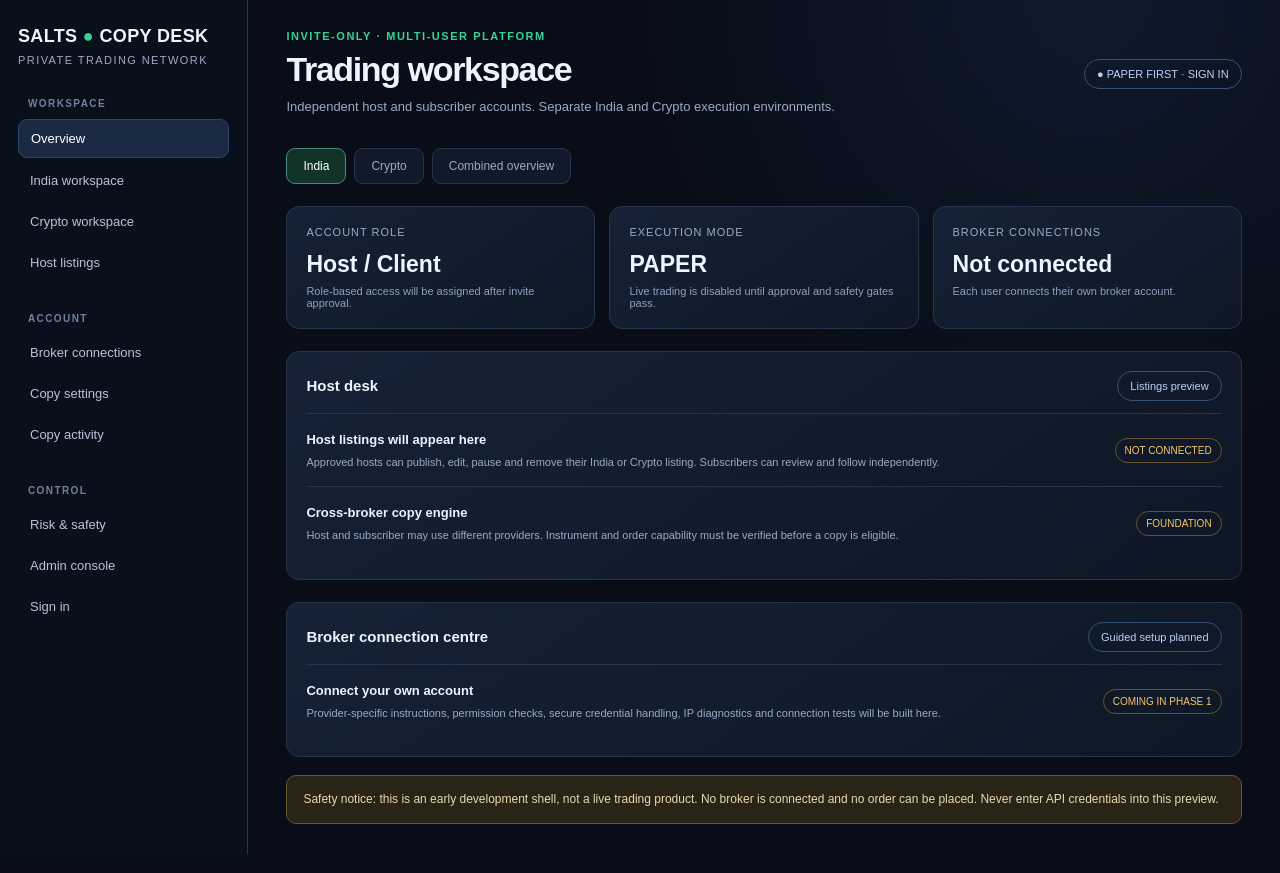
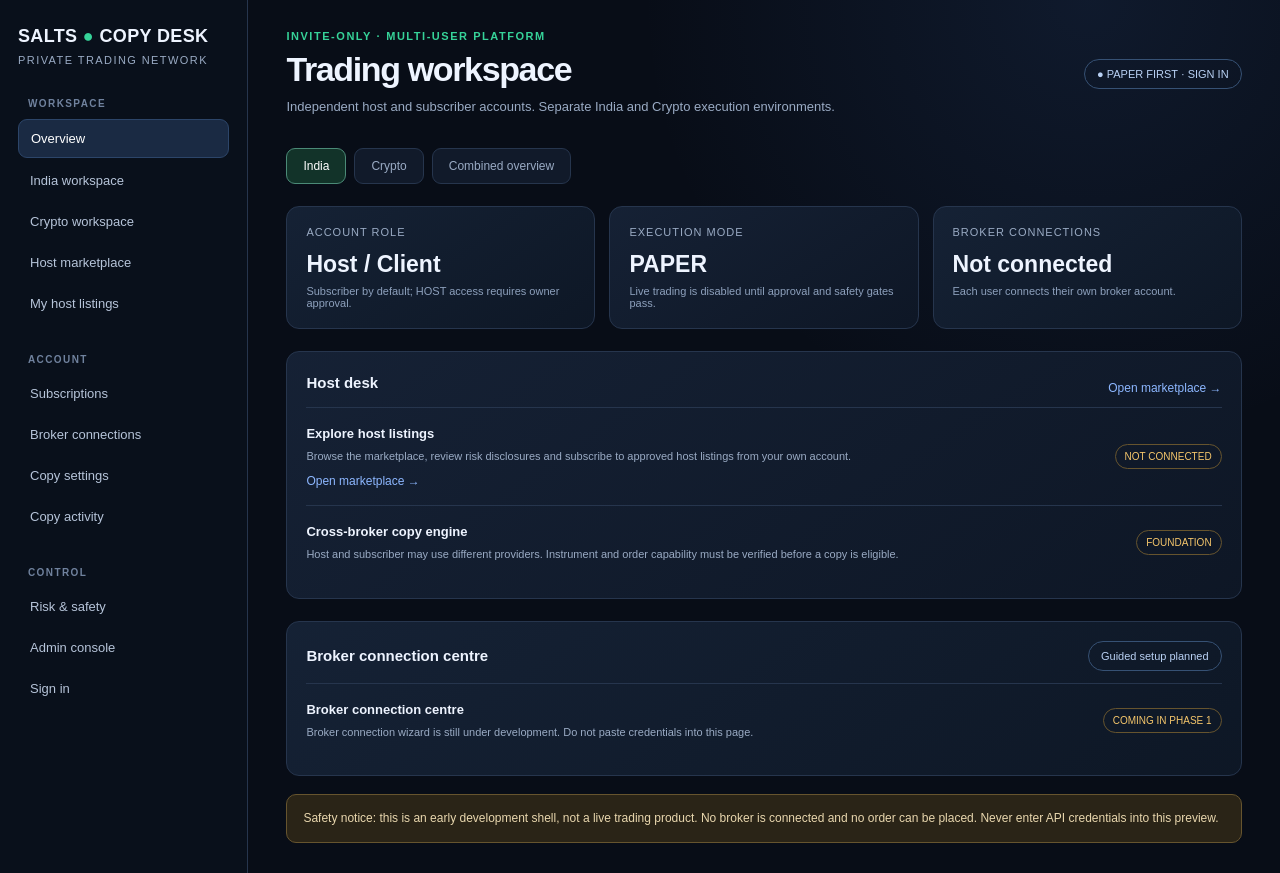
Before and after one commit to undaviyabrijesh-sys/Copytrading-by-Salts, a Next.js app in the folder apps/web/: page / in a window 1280 px wide. Built offline with nearby package versions, Linux system fonts and the light colour scheme.

Commit message:
Connect workspace navigation to host and subscriber pages

```diff
--- a/apps/web/app/page.tsx
+++ b/apps/web/app/page.tsx
@@ -13,8 +13,10 @@ export default function Home() {
         <a className="nav-item active" href="/">Overview</a>
         <a className="nav-item" href="#markets">India workspace</a>
         <a className="nav-item" href="#markets">Crypto workspace</a>
-        <a className="nav-item" href="#hosts">Host listings</a>
+        <a className="nav-item" href="/marketplace">Host marketplace</a>
+        <a className="nav-item" href="/host">My host listings</a>
         <div className="nav-title">ACCOUNT</div>
+        <a className="nav-item" href="/marketplace">Subscriptions</a>
         <a className="nav-item" href="#connections">Broker connections</a>
         <a className="nav-item" href="#settings">Copy settings</a>
         <a className="nav-item" href="#activity">Copy activity</a>
@@ -36,20 +38,20 @@ export default function Home() {
         </div>
 
         <div className="grid">
-          <div className="card"><div className="card-label">Account role</div><div className="card-value">Host / Client</div><div className="card-note">Role-based access will be assigned after invite approval.</div></div>
+          <div className="card"><div className="card-label">Account role</div><div className="card-value">Host / Client</div><div className="card-note">Subscriber by default; HOST access requires owner approval.</div></div>
           <div className="card"><div className="card-label">Execution mode</div><div className="card-value">PAPER</div><div className="card-note">Live trading is disabled until approval and safety gates pass.</div></div>
           <div className="card"><div className="card-label">Broker connections</div><div className="card-value">Not connected</div><div className="card-note">Each user connects their own broker account.</div></div>
         </div>
 
         <section id="hosts" className="section card">
-          <div className="section-head"><h2>Host desk</h2><span className="pill">Listings preview</span></div>
-          <div className="listing"><div><strong>Host listings will appear here</strong><p>Approved hosts can publish, edit, pause and remove their India or Crypto listing. Subscribers can review and follow independently.</p></div><span className="status">NOT CONNECTED</span></div>
+          <div className="section-head"><h2>Host desk</h2><a className="text-link" href="/marketplace">Open marketplace →</a></div>
+          <div className="listing"><div><strong>Explore host listings</strong><p>Browse the marketplace, review risk disclosures and subscribe to approved host listings from your own account.</p><a className="text-link" href="/marketplace">Open marketplace →</a></div><span className="status">NOT CONNECTED</span></div>
           <div className="listing"><div><strong>Cross-broker copy engine</strong><p>Host and subscriber may use different providers. Instrument and order capability must be verified before a copy is eligible.</p></div><span className="status">FOUNDATION</span></div>
         </section>
 
         <section id="connections" className="section card">
           <div className="section-head"><h2>Broker connection centre</h2><span className="pill">Guided setup planned</span></div>
-          <div className="listing"><div><strong>Connect your own account</strong><p>Provider-specific instructions, permission checks, secure credential handling, IP diagnostics and connection tests will be built here.</p></div><span className="status">COMING IN PHASE 1</span></div>
+          <div className="listing"><div><strong>Broker connection centre</strong><p>Broker connection wizard is still under development. Do not paste credentials into this page.</p></div><span className="status">COMING IN PHASE 1</span></div>
         </section>
 
         <div id="safety" className="notice">Safety notice: this is an early development shell, not a live trading product. No broker is connected and no order can be placed. Never enter API credentials into this preview.</div>
```
